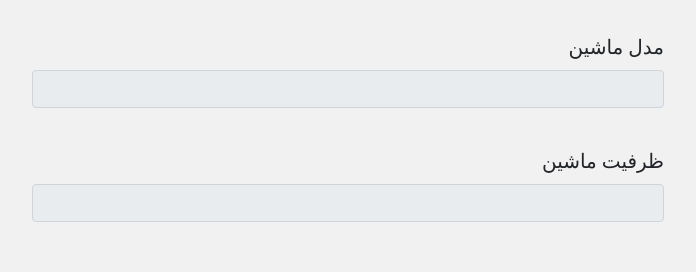
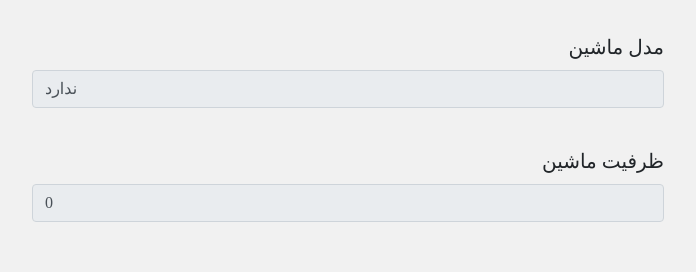
Before and after one commit to MahsaGn/Travelling, a React (Create React App) app: page /becomeLeader in a window 1280 px wide. Shown: the part 272-544 px from the top of the page, without its empty margins (288-984 px from the left). Built offline with nearby package versions, Linux system fonts and the light colour scheme.

Commit message:
Correct response if dont has car

```diff
--- a/src/becomeLeaderForm.js
+++ b/src/becomeLeaderForm.js
@@ -10,8 +10,8 @@ class becomeLeaderForm extends React.Component{
       this.state={
         nationalID:"",
         has_car:false,
-        car_capacity:"",
-        car_model:""
+        car_capacity:0,
+        car_model:"ندارد"
     };
       this.handleSubmit=this.handleSubmit.bind(this);
       this.updateNationalID=this.updateNationalID.bind(this);
@@ -46,7 +46,7 @@ class becomeLeaderForm extends React.Component{
          console.log(localStorage)
          return window.location.replace('/')
       }).catch(error =>{
-        console.log(error.message)
+        console.log(error)
     });
   }
 
```
